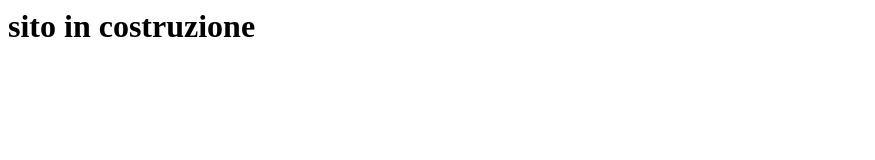
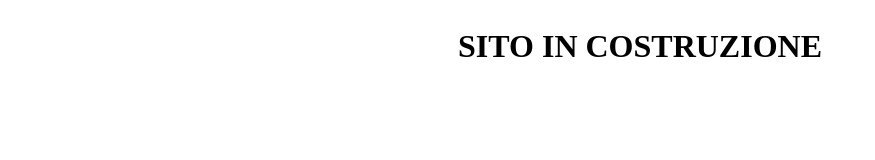
Before and after one commit to NespoliLorenzo/NespoliLorenzo.github.io, a plain HTML site: page index.html in a window 1280 px wide. Shown: the whole page, without its empty margins (0-875 px from the left). Drawn offline with Linux system fonts and the light colour scheme.

Commit message:
site start

```diff
--- a/index.html
+++ b/index.html
@@ -1 +1,3 @@
-<h1>sito in costruzione</h1>
+<h1 style="text-align: center;
+padding: 20px;
+text-transform: uppercase;">Sito in costruzione</h1>
```
